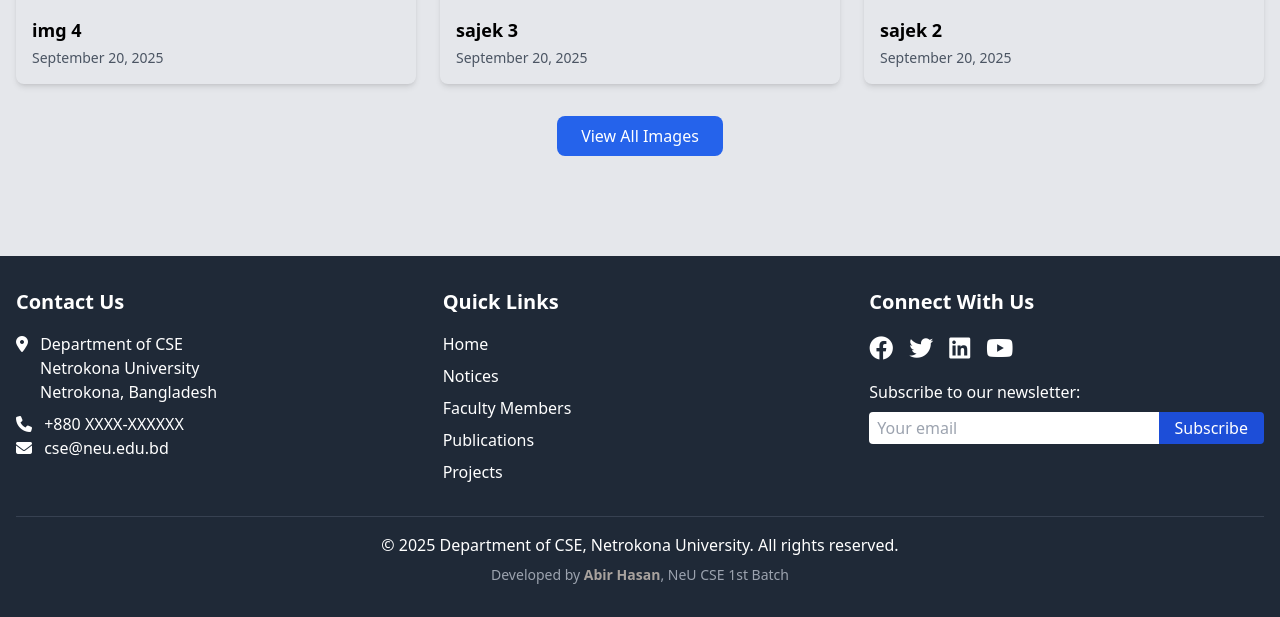
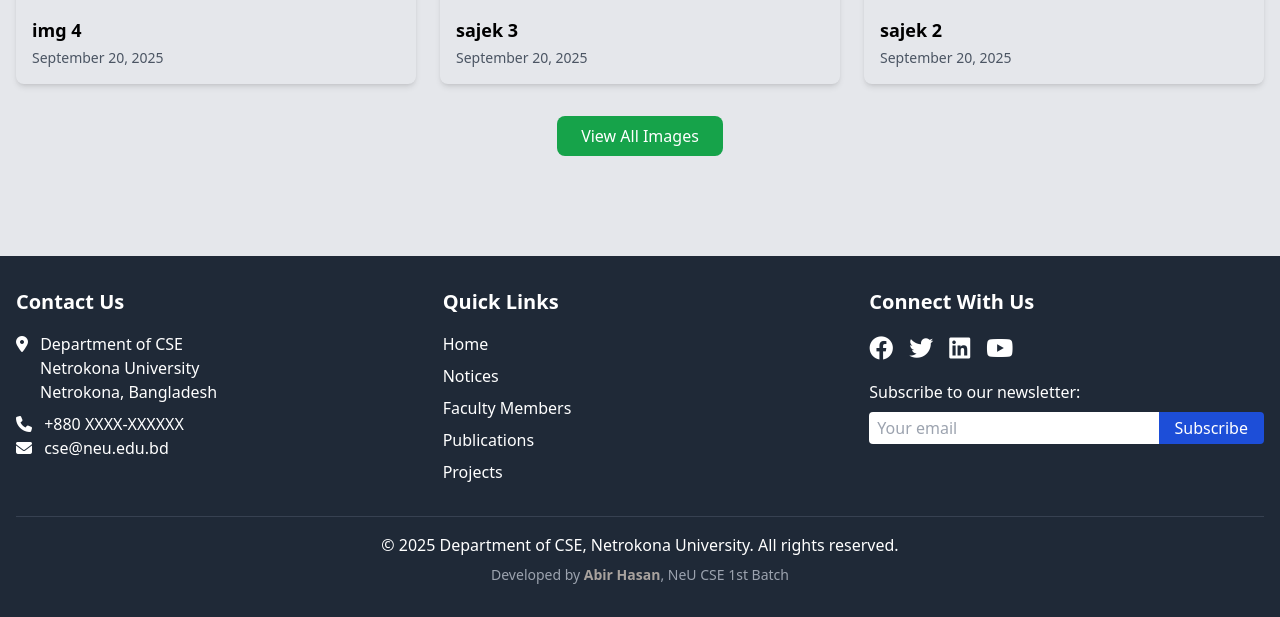
Before and after one commit to abirneu/neu_cse, a Django app: page / in a window 1280 px wide. Shown: the part 4818-5435 px from the top of the page. Run offline with Django 5.2, Linux system fonts and the light colour scheme; data comes from the database, SQL or seed files in the repository; both versions use the stored data as it was after the commit; some libraries are stand-ins or nearby versions.

Commit message:
view all image button color change

```diff
--- a/templates/cse/image_gallery/home_page_image.html
+++ b/templates/cse/image_gallery/home_page_image.html
@@ -22,7 +22,7 @@
         {% endfor %}
     </div>
     <div class="text-center mt-8">
-        <a href="{% url 'all_images' %}" class="inline-block px-6 py-2 bg-blue-600 text-white rounded-lg hover:bg-blue-700 transition duration-300">
+        <a href="{% url 'all_images' %}" class="inline-block px-6 py-2 bg-green-600 text-white rounded-lg hover:bg-green-700 transition duration-300">
             View All Images
         </a>
     </div>
```
Also changed, not shown: db.sqlite3.
